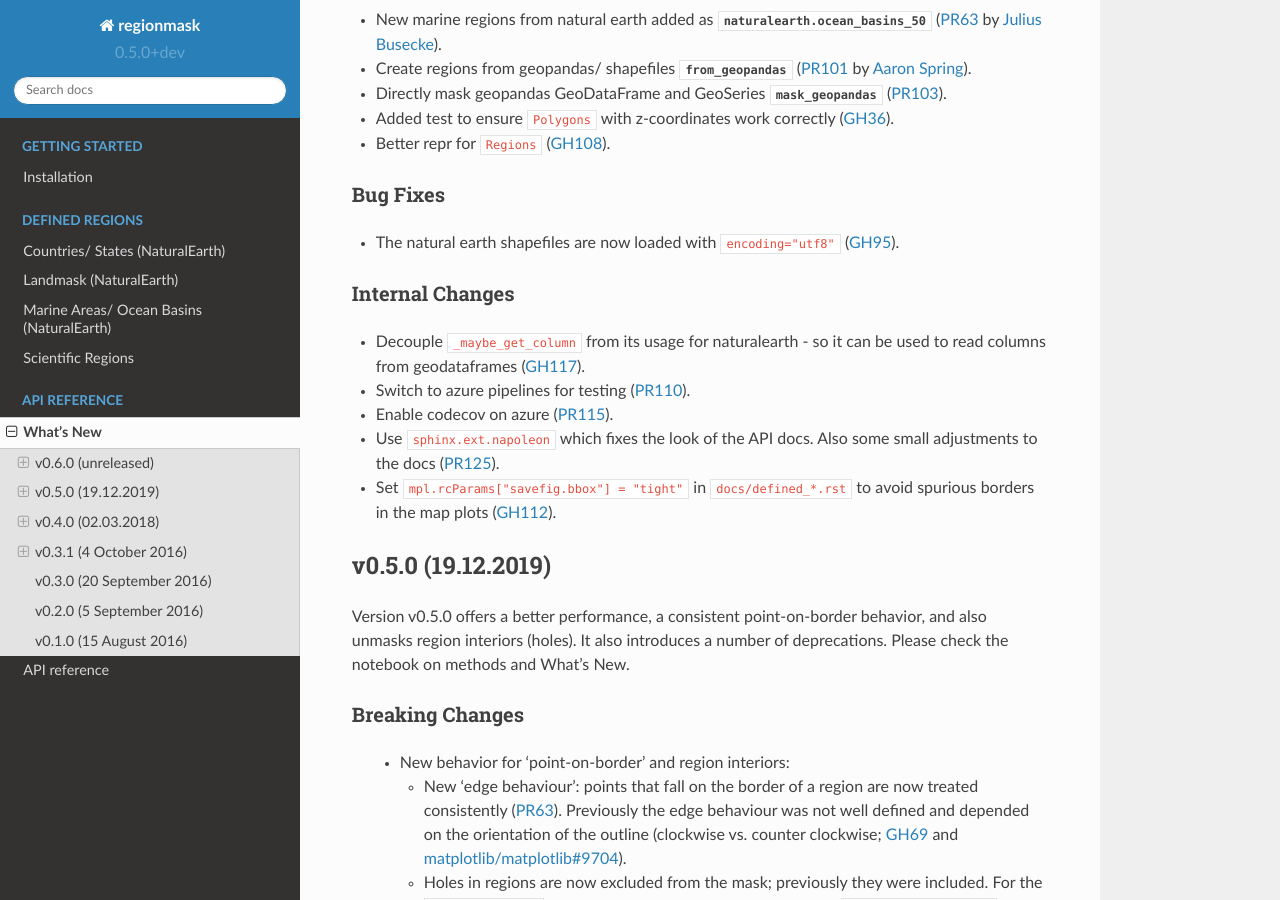
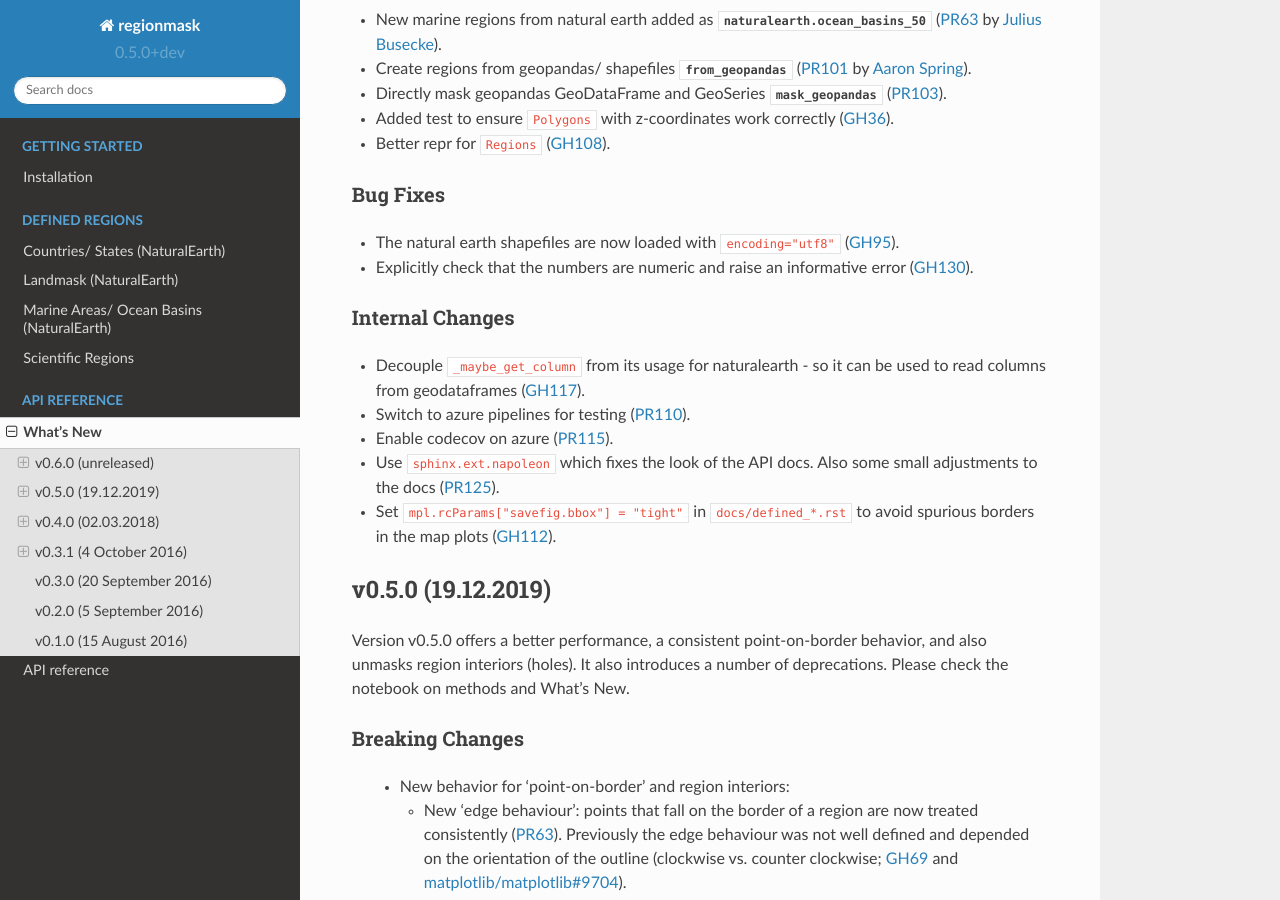
Before and after one commit to regionmask/regionmask, a Sphinx documentation site: the page built from docs/whats_new.rst, in a window 1280 px wide and 900 px high, scrolled down 629 px. Built offline with Sphinx 7.4.7 and the Read the Docs theme 2.0.0, drawn with Linux system fonts in a browser that asks for light colours; pages that are not in the unit, such as notebooks, are missing from menus.

```diff
--- a/docs/whats_new.rst
+++ b/docs/whats_new.rst
@@ -41,6 +41,7 @@
 ~~~~~~~~~
 
 - The natural earth shapefiles are now loaded with ``encoding="utf8"`` (:issue:`95`).
+- Explicitly check that the numbers are numeric and raise an informative error (:issue:`130`).
 
 Internal Changes
 ~~~~~~~~~~~~~~~~
```
